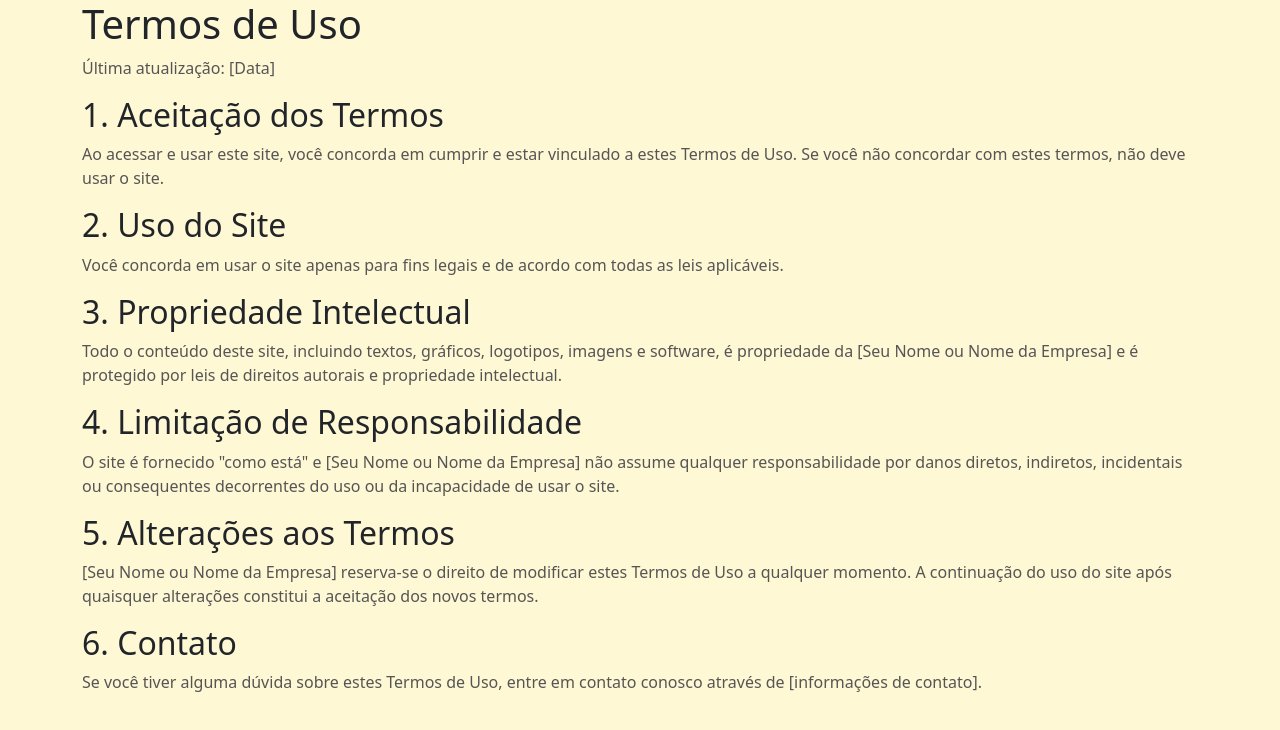
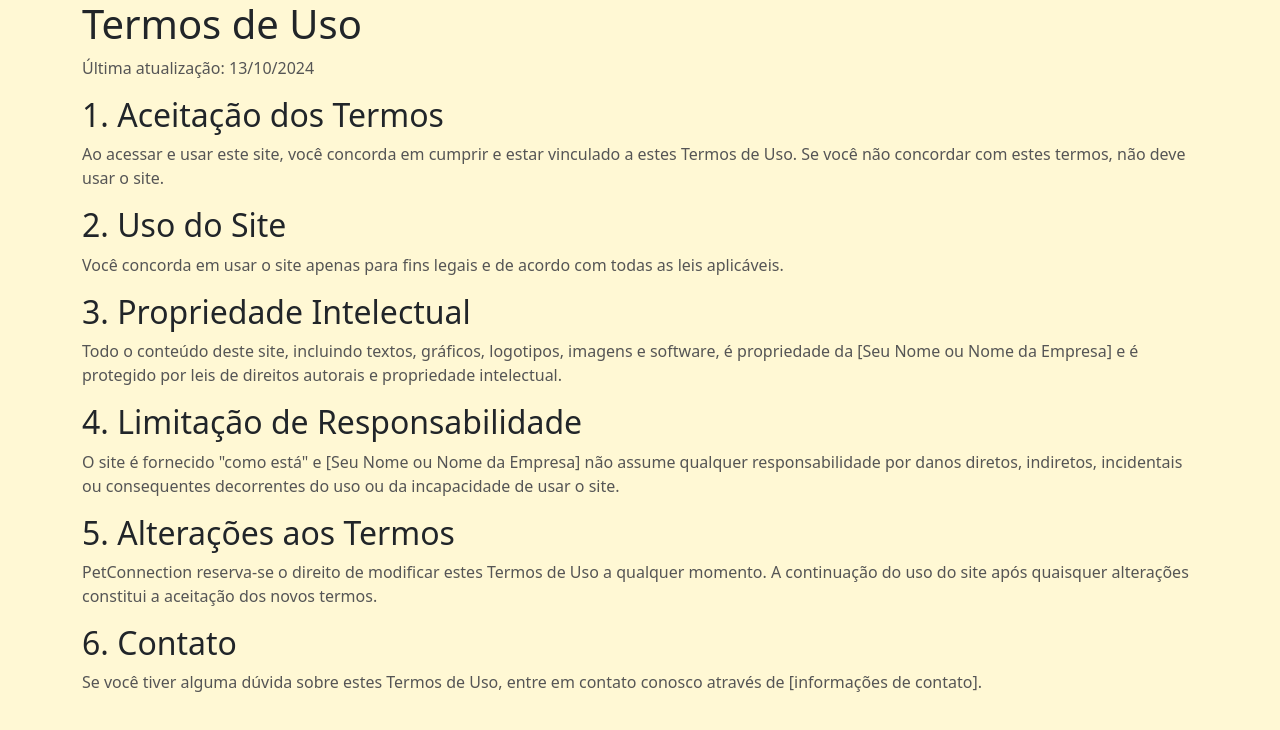
Before and after one commit to carolinachm/pet_connection_front, a React (Create React App) app: page /TermsOfUse in a window 1280 px wide. Shown: the top 730 px of the page. Built offline with nearby package versions, Linux system fonts and the light colour scheme.

Commit message:
Ajuste: termos, politica e privacidade e sobre

```diff
--- a/src/components/Dashboard.js
+++ b/src/components/Dashboard.js
@@ -102,8 +102,8 @@ function Dashboard() {
                                 <Nav className="flex-column">
                                     <Nav.Link as={Link} to="/contato">Contato</Nav.Link>
                                     <Nav.Link as={Link} to="/About">Sobre</Nav.Link>
-                                    <Nav.Link as={Link} to="/politica">Política de Privacidade</Nav.Link>
-                                    <Nav.Link as={Link} to="/termos">Termos de Uso</Nav.Link>
+                                    <Nav.Link as={Link} to="/PrivacyPolicy">Política de Privacidade</Nav.Link>
+                                    <Nav.Link as={Link} to="/termsOfUse">Termos de Uso</Nav.Link>
                                 </Nav>
                             </Col>
                             <Col md={4} className="text-center">
--- a/src/components/PrivacyPolicy.js
+++ b/src/components/PrivacyPolicy.js
@@ -6,7 +6,7 @@ function PrivacyPolicy() {
     return (
         <Container>
             <h1>Política de Privacidade</h1>
-            <p>Última atualização: [Data]</p>
+            <p>Última atualização: 13/10/2024</p>
             <h2>1. Informações que Coletamos</h2>
             <p>Coletamos informações pessoais que você nos fornece ao se registrar no site, preencher formulários ou entrar em contato conosco.</p>
 
--- a/src/components/TermsOfUse.js
+++ b/src/components/TermsOfUse.js
@@ -6,7 +6,7 @@ function TermsOfUse() {
     return (
         <Container>
             <h1>Termos de Uso</h1>
-            <p>Última atualização: [Data]</p>
+            <p>Última atualização: 13/10/2024</p>
             <h2>1. Aceitação dos Termos</h2>
             <p>Ao acessar e usar este site, você concorda em cumprir e estar vinculado a estes Termos de Uso. Se você não concordar com estes termos, não deve usar o site.</p>
 
@@ -20,7 +20,7 @@ function TermsOfUse() {
             <p>O site é fornecido "como está" e [Seu Nome ou Nome da Empresa] não assume qualquer responsabilidade por danos diretos, indiretos, incidentais ou consequentes decorrentes do uso ou da incapacidade de usar o site.</p>
 
             <h2>5. Alterações aos Termos</h2>
-            <p>[Seu Nome ou Nome da Empresa] reserva-se o direito de modificar estes Termos de Uso a qualquer momento. A continuação do uso do site após quaisquer alterações constitui a aceitação dos novos termos.</p>
+            <p>PetConnection reserva-se o direito de modificar estes Termos de Uso a qualquer momento. A continuação do uso do site após quaisquer alterações constitui a aceitação dos novos termos.</p>
 
             <h2>6. Contato</h2>
             <p>Se você tiver alguma dúvida sobre estes Termos de Uso, entre em contato conosco através de [informações de contato].</p>
```
